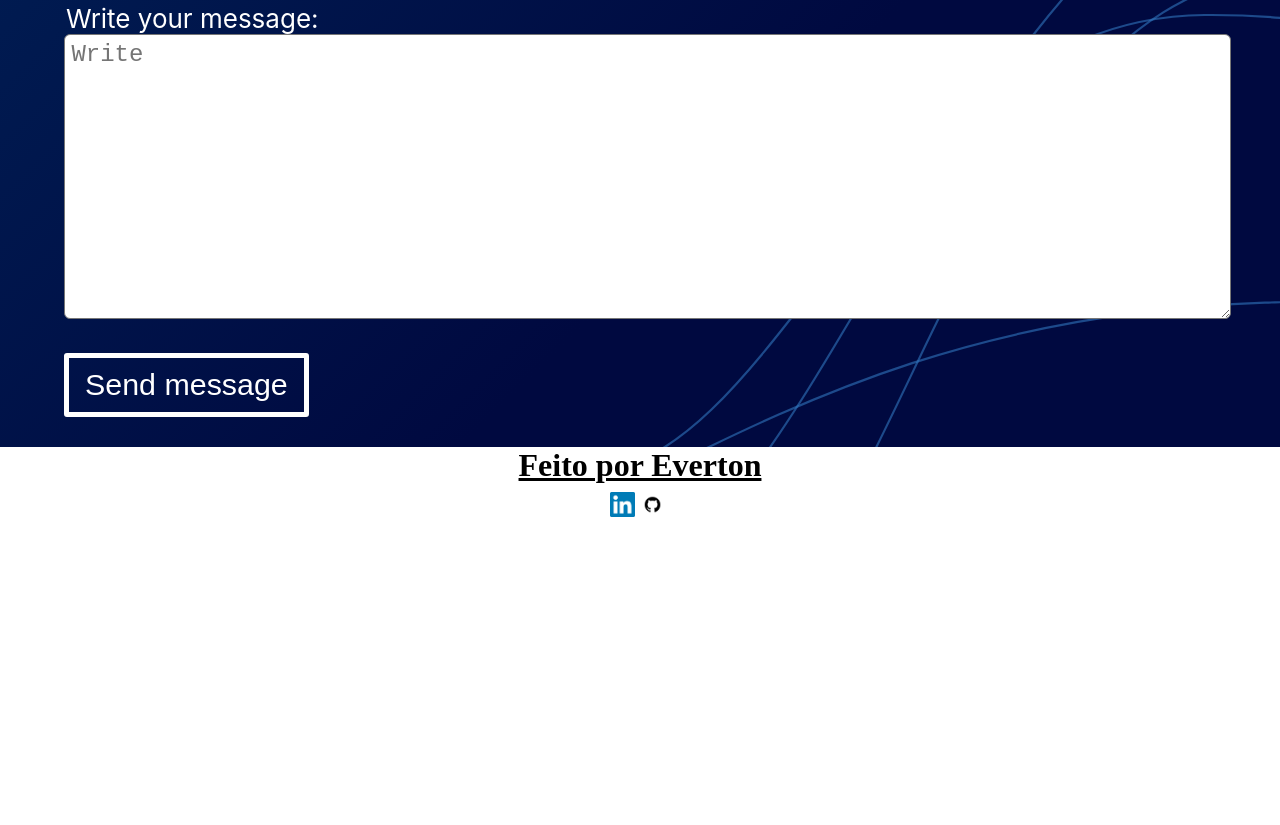
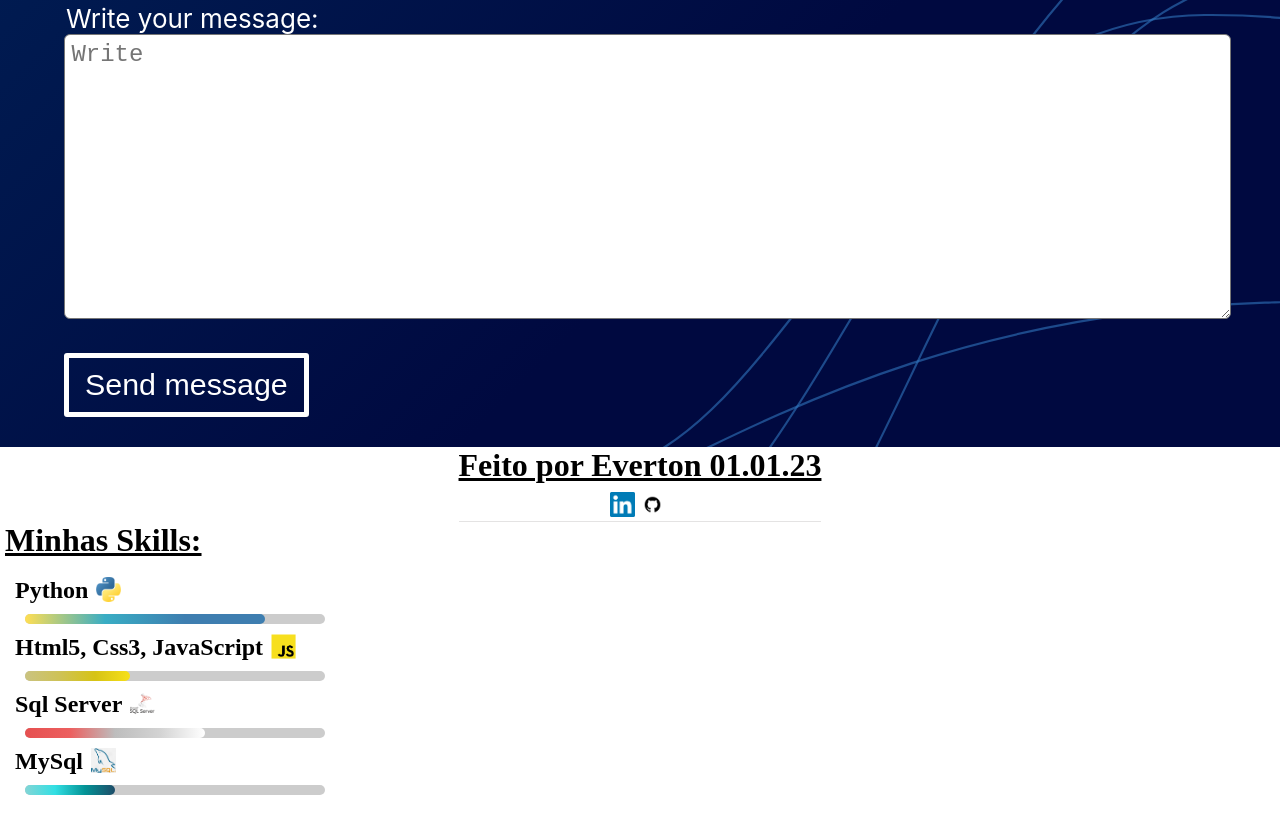
Before and after one commit to EvertonMutti/LandingPage, a plain HTML site: page Index.html in a window 1280 px wide. Shown: the part 5610-6435 px from the top of the page. Before the commit the page ends 6131 px from the top, so only its background shows below. Drawn offline with Linux system fonts and the light colour scheme.

Commit message:
MySkills

```diff
--- a/Index.html
+++ b/Index.html
@@ -250,11 +250,49 @@
         </div>
     </section>
     <footer>
-        <div class="div_footer" id="div_footer" style="width: auto;">
-            <u><h1>Feito por Everton</h1></u>
+        <div class="div_footer" id="div_footer">
+            <u>
+                <h1>Feito por Everton 01.01.23</h1>
+            </u>
             <div style="display: flex; justify-content: center;">
-                <a href="https://www.linkedin.com/in/evertonmutti/"><img width="25" height="25" src="Images/linkedin-icon.png" alt=""></a>
-                <a href="https://github.com/EvertonMutti"><img width="25" height="25" src="Images/github-icon.png" alt=""></a>
+                <a href="https://www.linkedin.com/in/evertonmutti/"><img width="25" height="25"
+                        src="Images/linkedin-icon.png" alt=""></a>
+                <a href="https://github.com/EvertonMutti"><img width="25" height="25" src="Images/github-icon.png"
+                        alt=""></a>
+            </div>
+        </div>
+        <div class="ProgressSkills">
+            <u>
+                <h1>Minhas Skills:</h1>
+            </u>
+            <br>
+            <div class="Skillsalign">
+                <div style="display: flex;">
+                    <h2>Python </h2> <img width="25" height="25" src="Images/Python-icon.png" alt="">
+                </div>
+                <div class="ContainerProgressBar">
+                    <div class="Python"></div>
+                </div>
+                <div style="display: flex;">
+                    <h2>Html5, Css3, JavaScript </h2> <img width="25" height="25" src="Images/js-icon.png" alt="">
+                </div>
+                <div class="ContainerProgressBar">
+                    <div class="KitWeb"></div>
+                </div>
+
+                <div style="display: flex;">
+                    <h2>Sql Server</h2> <img width="25" height="25"src="Images/SqlServer-icon.png" alt="">
+                </div>
+                <div class="ContainerProgressBar">
+                    <div class="SqlServer"></div>
+                </div>
+
+                <div style="display: flex;">
+                    <h2>MySql</h2><img width="25" height="25"src="Images/mysql-icon.png" alt="">
+                </div>
+                <div class="ContainerProgressBar">
+                    <div class="MySql"></div>
+                </div>
             </div>
         </div>
     </footer>
--- a/Style/Style.css
+++ b/Style/Style.css
@@ -457,14 +457,93 @@ footer{
     width: 100vw;
     background-color: rgb(255, 255, 255);
     display: flex;
+    flex-direction: column;
     justify-content: center;
     align-items: center;
     overflow-x: hidden;
 }
 
+footer .div_footer{
+    border-bottom: 1px solid rgb(228, 227, 227);
+}
+
 footer .div_footer div img{
     margin-top: 8px;
     margin-right: 5px;
+}
+.ProgressSkills{
+    padding-left: 10px;
+    width: 100%;
+    display: flex;
+    flex-direction: column;
+    justify-content: left;
+}
+.ProgressSkills h2{
+    margin-right: 8px;
+}
+.Skillsalign{
+    padding-left: 10px;
+    margin-bottom: 20px;
+}
+.ContainerProgressBar{
+    max-width: 300px;
+    background-color: #ccc;
+    border-radius: 10px;
+    margin: 10px;
+}
+
+.ContainerProgressBar .Python{
+    height: 10px;
+    background-image: linear-gradient( to left, rgb(62,126,176), rgb(62,126,176), #39ADC4,  rgb(255,222,83));
+    border-radius: 10px;
+    width: 0%;
+    animation: python 1000ms linear forwards;
+}
+
+.ContainerProgressBar .KitWeb{
+    height: 10px;
+    background-image: linear-gradient(to left, #F7E018, #D6C315, #cec256, #cac381);
+    border-radius: 10px;
+    width: 0%;
+    animation: KitWeb 1000ms linear forwards;
+}
+.ContainerProgressBar .SqlServer{
+    height: 10px;
+    background-image: linear-gradient( to left, white, rgb(211, 211, 211), rgb(189, 189, 189), rgb(236, 95, 95), rgb(230, 80, 80));
+    border-radius: 10px;
+    width: 0%;
+    animation: SqlServer 1000ms linear forwards;
+}
+.ContainerProgressBar .MySql{
+    height: 10px;
+    background-image: linear-gradient( to right, #83d5d6, #32DFE3, #039396, #1E4C68);
+    border-radius: 10px;
+    width: 0%;
+    animation: MySql 1000ms linear forwards;
+}
+
+@keyframes python {
+    100%{
+        width: 80%;
+    }
+}
+
+@keyframes KitWeb {
+    100%{
+        width: 35%;
+    }
+}
+
+@keyframes SqlServer {
+    100%{
+        width: 60%;
+    }
+}
+
+@keyframes MySql {
+    100%{
+        width: 30%;
+    }
 }
 
 @media (max-width:800px) {
```
Also changed, not shown: Images/Python-icon.png (added), Images/SqlServer-icon.png (added), Images/js-icon.png (added), Images/mysql-icon.png (added).
